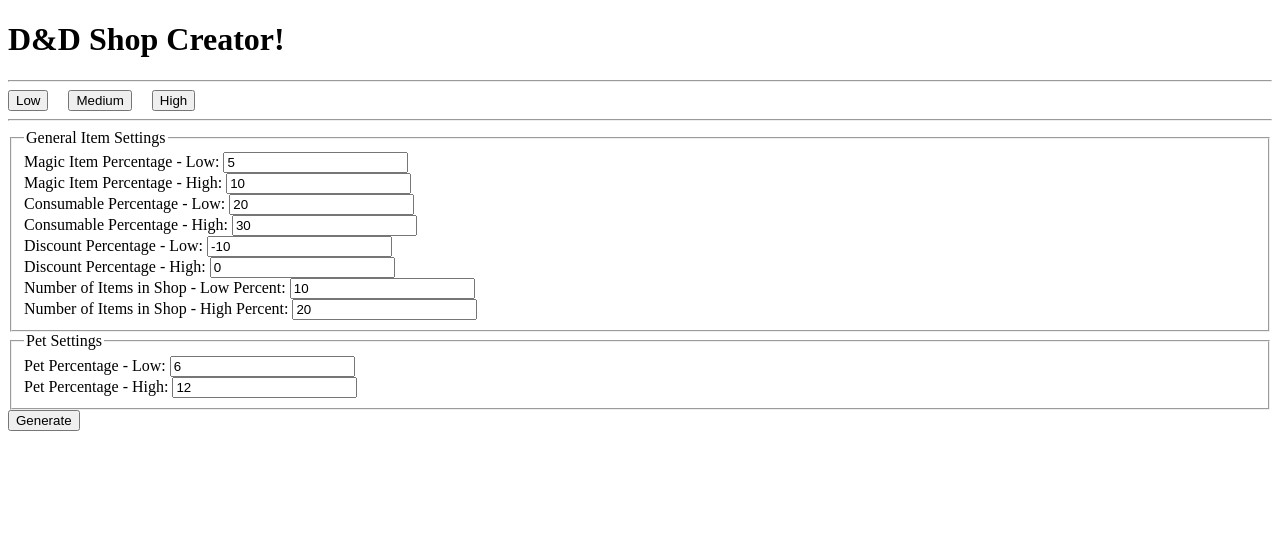
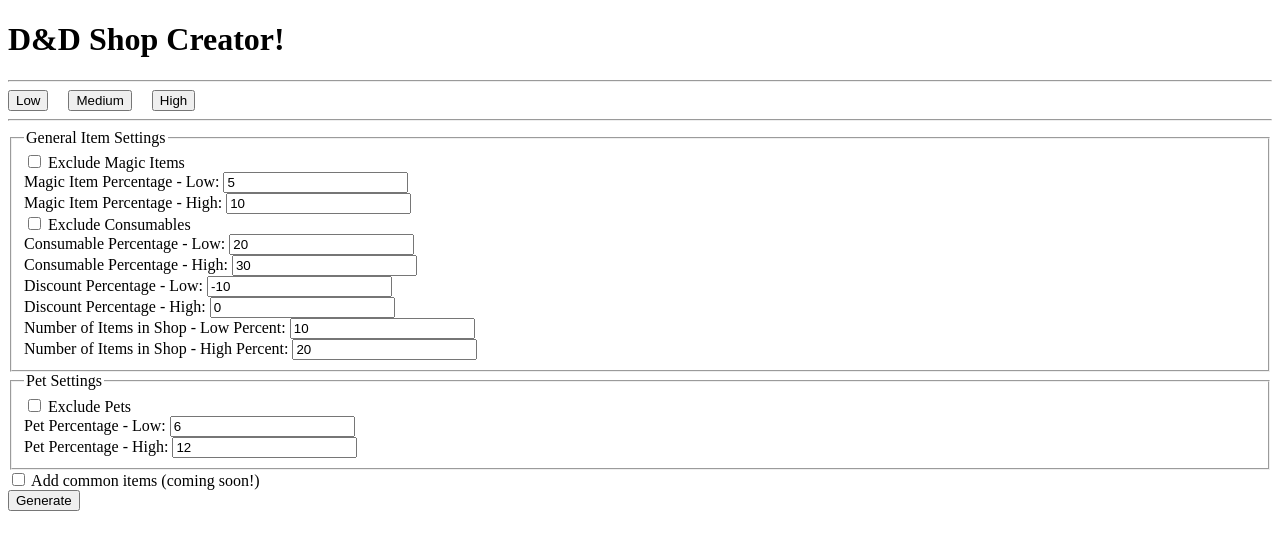
Before and after one commit to Pollyanna584/the_dms_assistant, a Flask app: page / in a window 1280 px wide. Shown: the top 550 px of the page. Run offline with Flask 2, Linux system fonts and the light colour scheme.

Commit message:
checkboxes now set the fields to zero, but do not revert them when they are unchecked. Also, if you click one of the preset buttons it just overrides the checkbox but leaves it greyed out

```diff
--- a/templates/home.html
+++ b/templates/home.html
@@ -12,15 +12,19 @@
   <button type="button" id="medium-button">Medium</button>&nbsp;&nbsp;&nbsp;&nbsp;
   <button type="button" id="high-button">High</button>
   <hr>
-</body>
+
 <form method="POST">
   {{ form.hidden_tag() }}
   <fieldset>
       <legend>General Item Settings</legend>
+      <input type="checkbox" id="magic_checkbox" onchange="toggleMagic(this.checked)"> Exclude Magic Items<br>
       {{ form.magic_item_percentage_low.label }} {{ form.magic_item_percentage_low(id="magic_item_percentage_low", title="The minimum percentage of magic items in the shop inventory of 152 possible.") }}<br>
       {{ form.magic_item_percentage_high.label }} {{ form.magic_item_percentage_high(id="magic_item_percentage_high", title="The maximum percentage of magic items in the shop inventory of 152 possible.") }}<br>
+
+      <input type="checkbox" id="consumable_checkbox" onchange="toggleConsumable(this.checked)"> Exclude Consumables<br>
       {{ form.consumable_percentage_low.label }} {{ form.consumable_percentage_low(id="consumable_percentage_low", title="The minimum percentage of scrolls and potions in the shop inventory of 100 possible.") }}<br>
       {{ form.consumable_percentage_high.label }} {{ form.consumable_percentage_high(id="consumable_percentage_high", title="The maximum percentage of scrolls and potions in the shop inventory of 100 possible.") }}<br>
+
       {{ form.price_adjustment_low.label }} {{ form.price_adjustment_low(id="price_adjustment_low", title="The price adjustment's low percentage (-10 gives discount of up to 10%)") }}<br>
       {{ form.price_adjustment_high.label }} {{ form.price_adjustment_high(id="price_adjustment_high", title="The price adjustment's high percentage (10 gives upcharge up to 10%)") }}<br>
       {{ form.num_items_in_shop_low_percent.label }} {{ form.num_items_in_shop_low_percent(id="num_items_in_shop_low_percent", title="The minimum percentage of total items in the shop of 266 possible.") }}<br>
@@ -28,47 +32,63 @@
   </fieldset>
   <fieldset>
       <legend>Pet Settings</legend>
+      <input type="checkbox" id="pet_checkbox" onchange="togglePet(this.checked)"> Exclude Pets<br>
       {{ form.pet_percentage_low.label }} {{ form.pet_percentage_low(id="pet_percentage_low", title="The minimum percentage of pet items in the shop inventory of 14 possible.") }}<br>
       {{ form.pet_percentage_high.label }} {{ form.pet_percentage_high(id="pet_percentage_high", title="The maximum percentage of pet items in the shop inventory of 14 possible.") }}<br>
   </fieldset>
+  <input type="checkbox" id="common_checkbox"> Add common items (coming soon!)<br>
   {{ form.submit }}
 </form>
 
 <script type="text/javascript">
+  function toggleMagic(isChecked) {
+    document.getElementById('magic_item_percentage_low').disabled = isChecked;
+    document.getElementById('magic_item_percentage_high').disabled = isChecked;
+    document.getElementById('magic_item_percentage_low').value = isChecked ? 0 : '';
+    document.getElementById('magic_item_percentage_high').value = isChecked ? 0 : '';
+  }
+
+  function toggleConsumable(isChecked) {
+    document.getElementById('consumable_percentage_low').disabled = isChecked;
+    document.getElementById('consumable_percentage_high').disabled = isChecked;
+    document.getElementById('consumable_percentage_low').value = isChecked ? 0 : '';
+    document.getElementById('consumable_percentage_high').value = isChecked ? 0 : '';
+  }
+
+  function togglePet(isChecked) {
+    document.getElementById('pet_percentage_low').disabled = isChecked;
+    document.getElementById('pet_percentage_high').disabled = isChecked;
+    document.getElementById('pet_percentage_low').value = isChecked ? 0 : '';
+    document.getElementById('pet_percentage_high').value = isChecked ? 0 : '';
+  }
+
   document.getElementById('low-button').onclick = function() {
     document.getElementById('pet_percentage_low').value = "3";
     document.getElementById('pet_percentage_high').value = "6";
-    document.getElementById('magic_item_percentage_low').value = "3";
-    document.getElementById('magic_item_percentage_high').value = "6";
-    document.getElementById('consumable_percentage_low').value = "15";
-    document.getElementById('consumable_percentage_high').value = "20";
-    document.getElementById('num_items_in_shop_low_percent').value = "5";
-    document.getElementById('num_items_in_shop_high_percent').value = "10";
-  };
+    document.getElementById('magic_item_percentage_low').value = "25";
+    document.getElementById('magic_item_percentage_high').value = "40";
+    document.getElementById('consumable_percentage_low').value = "20";
+    document.getElementById('consumable_percentage_high').value = "30";
+  }
+
+  document.getElementById('medium-button').onclick = function() {
+    document.getElementById('pet_percentage_low').value = "5";
+    document.getElementById('pet_percentage_high').value = "8";
+    document.getElementById('magic_item_percentage_low').value = "35";
+    document.getElementById('magic_item_percentage_high').value = "50";
+    document.getElementById('consumable_percentage_low').value = "30";
+    document.getElementById('consumable_percentage_high').value = "40";
+  }
+
+  document.getElementById('high-button').onclick = function() {
+    document.getElementById('pet_percentage_low').value = "7";
+    document.getElementById('pet_percentage_high').value = "10";
+    document.getElementById('magic_item_percentage_low').value = "45";
+    document.getElementById('magic_item_percentage_high').value = "60";
+    document.getElementById('consumable_percentage_low').value = "40";
+    document.getElementById('consumable_percentage_high').value = "50";
+  }
 </script>
 
-<script type="text/javascript">
-  document.getElementById('medium-button').onclick = function() {
-    document.getElementById('pet_percentage_low').value = "6";
-    document.getElementById('pet_percentage_high').value = "12";
-    document.getElementById('magic_item_percentage_low').value = "5";
-    document.getElementById('magic_item_percentage_high').value = "10";
-    document.getElementById('consumable_percentage_low').value = "20";
-    document.getElementById('consumable_percentage_high').value = "30";
-    document.getElementById('num_items_in_shop_low_percent').value = "10";
-    document.getElementById('num_items_in_shop_high_percent').value = "20";
-  };
-</script>
-
-<script type="text/javascript">
-  document.getElementById('high-button').onclick = function() {
-    document.getElementById('pet_percentage_low').value = "10";
-    document.getElementById('pet_percentage_high').value = "20";
-    document.getElementById('magic_item_percentage_low').value = "15";
-    document.getElementById('magic_item_percentage_high').value = "30";
-    document.getElementById('consumable_percentage_low').value = "30";
-    document.getElementById('consumable_percentage_high').value = "40";
-    document.getElementById('num_items_in_shop_low_percent').value = "20";
-    document.getElementById('num_items_in_shop_high_percent').value = "30";
-  };
-</script>
+</body>
+</html>
```
